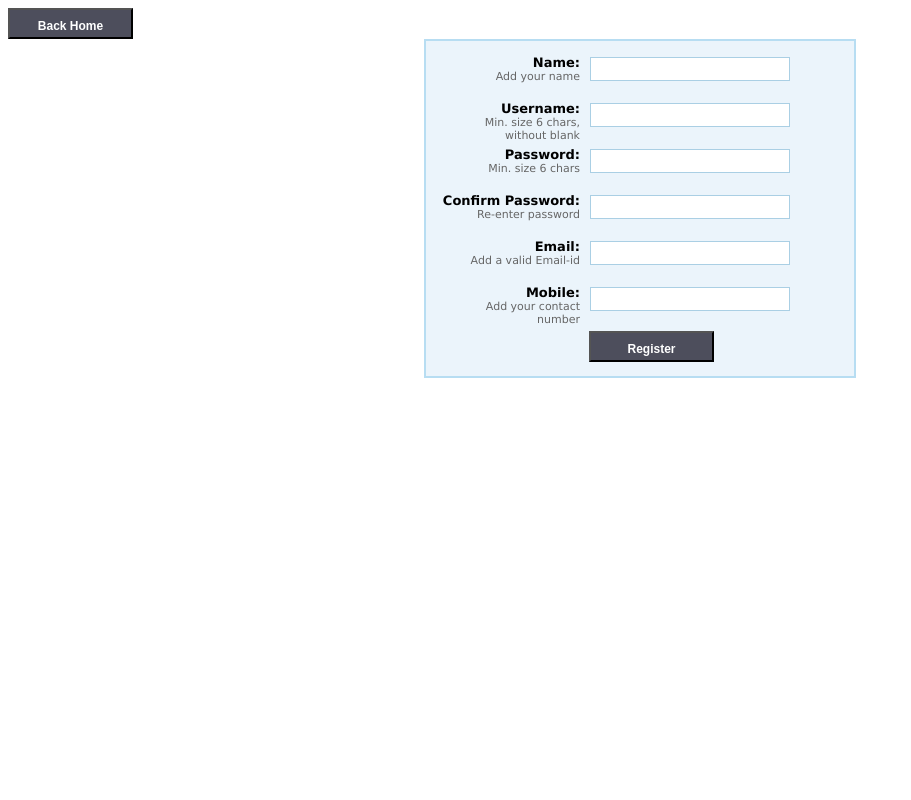
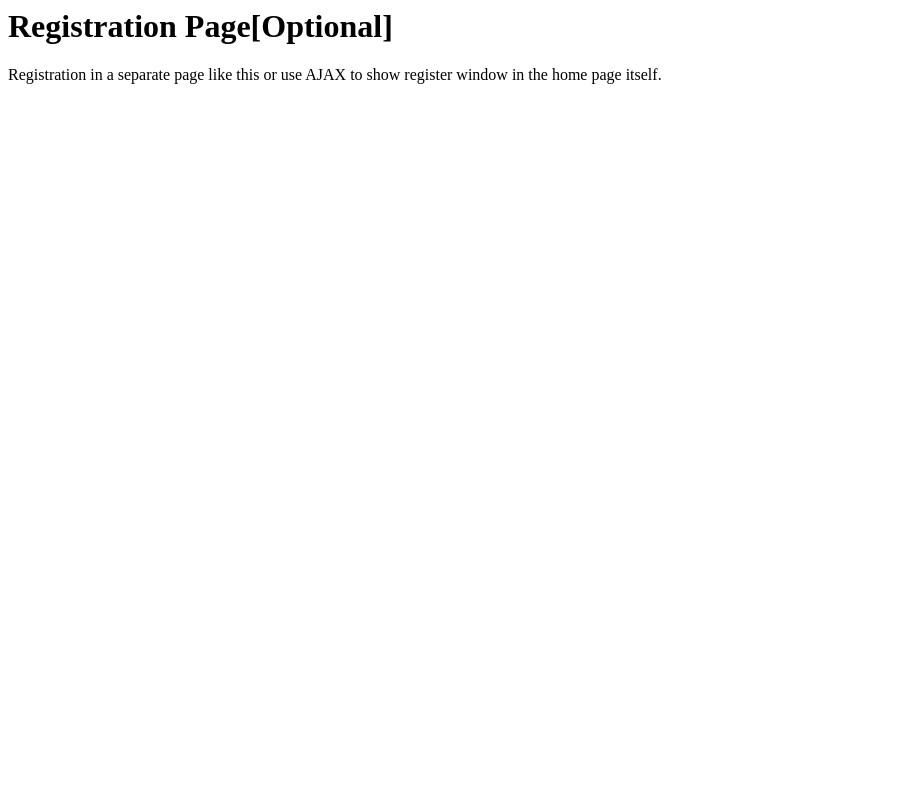
Before and after one commit to jithusunny/Genie, a PHP site: page /register.php in a window 1280 px wide. Shown: the whole page, without its empty margins (0-911 px from the left). Run offline with PHP 8.4, Linux system fonts and the light colour scheme.

Commit message:
first commit

```diff
--- a/index.php
+++ b/index.php
@@ -6,7 +6,7 @@
 
     <body>
         <div>
-	    <form name="register" method="link" action="register.php">
+	    <form id="stylized" name="register" method="link" action="register.php">
 	        <button type="submit">Register</button>
 	    </form>
 	</div>
@@ -18,10 +18,9 @@
                 <input type="text" name="uname" id="uname">
 
                 <label>Password:</label>
-                <input type="text" name="pwd" id="pwd">
+                <input type="password" name="pwd" id="pwd">
 
                 <button type="submit">Log in</button>
-
             </form>
         </div>
     </body>
--- a/register.php
+++ b/register.php
@@ -1,64 +1,5 @@
 <html>
-    <head>
-        <title>Genie - Registration</title>
-        <link href="./style/base-style.css" rel="stylesheet" type="text/css" />
-    </head>
+<h1>Registration Page[Optional]</h1>
 
-    <body>
-        <div>
-	    <form name="home" method="link" action="index.php">
-
-	        <button type="submit">Back Home</button>
-	    </form>
-	</div>
-
-        <div id="stylized" class="login-box">
-            <form id="form" name="form" method="post" action="validate_registration.php">
-
-                <label>Name:
-                    <span class="small">
-                        Add your name
-                    </span>
-                </label>
-                <input type="text" name="name" id="name">
-
-                <label>Username:
-                    <span class="small">
-                        Min. size 6 chars, without blank
-                    </span>
-                </label>
-                <input type="text" name="uname" id="uname">
-
-                <label>Password:
-                    <span class="small">
-                        Min. size 6 chars
-                    </span>
-                </label>
-                <input type="text" name="pwd1" id="pwd1">
-
-                <label>Confirm Password:
-                    <span class="small">
-                        Re-enter password
-                    </span>
-                </label>
-                <input type="text" name="pwd2" id="pwd2">
-
-                <label>Email:
-                    <span class="small">
-                        Add a valid Email-id
-                    </span>
-                </label>
-                <input type="text" name="email" id="email">
-
-                <label>Mobile:
-                    <span class="small">
-                        Add your contact number
-                    </span>
-                </label>
-                <input type="text" name="mob" id="mob">
-
-                <button type="submit">Register</button>
-            </form>
-        </div>
-    </body>
+Registration in a separate page like this or use AJAX to show register window in the home page itself.
 </html>
--- a/style/base-style.css
+++ b/style/base-style.css
@@ -1,80 +1,44 @@
 body{
-font-family:"Lucida Grande", "Lucida Sans Unicode", Verdana, Arial, Helvetica, sans-serif;
-font-size:13px;
+  font-family:"Lucida Grande", "Lucida Sans Unicode", Verdana, Arial, Helvetica, sans-serif;
+  font-size:15px;
 }
 
-p, h1, form{border:0; margin:0; padding:0;}
-
-button {
-margin:0 auto;
-clear:both;
-width:125px;
-height:31px;
-background:#4D4E5C;
-text-align:center;
-line-height:31px;
-color:#FFFFFF;
-font-size:12px;
-font-weight:bold;
+.login-box {
+  font-weight:bold;
+  background-color:#ebf4fb;
+  border:solid 2px #b7ddf2;
+  margin:auto;
+  width:250px;
+  padding: 1cm;
 }
 
-/* ----------- Login-Box ----------- */
-.login-box{
-margin:0 auto;
-width:400px;
-padding:14px;
-border:solid 2px #b7ddf2;
-background:#ebf4fb;
+#stylized label {
+  display:block;
+  text-align:left;
+  width:100px;
 }
 
-/* ----------- stylized ----------- */
-
-#stylized h1 {
-font-size:14px;
-font-weight:bold;
-margin-bottom:8px;
+#stylized input {
+  border: 2px solid #b7ddf2;
 }
 
-#stylized p{
-font-size:11px;
-color:#666666;
-margin-bottom:20px;
-border-bottom:solid 1px #b7ddf2;
-padding-bottom:10px;
-}
-
-#stylized label{
-display:block;
-font-weight:bold;
-text-align:right;
-width:140px;
-float:left;
-}
-
-#stylized .small{
-color:#666666;
-display:block;
-font-size:11px;
-font-weight:normal;
-text-align:right;
-width:140px;
-}
-
-#stylized input{
-float:left;
-font-size:12px;
-padding:4px 2px;
-border:solid 1px #aacfe4;
-width:200px;
-margin:2px 0 20px 10px;
-}
-
-stylized input:hover {
+#stylized input:hover {
   border: 2px solid #bFD4D7;
 }
 
-#stylized button{
-margin-left:149px;
+#stylized button {
+  margin-top:10px;
+  display:block;
+  clear:both;
+  min-width: 2cm;
+  text-align: center;
+  font-size: 12px;
+  font-weight: bold;
+  height:26;
+  line-height:31px;
+  padding: 2px 2px;
+  border: 1px solid #dadada;
+  background-color: #f2f2f2;
 }
 
 #stylized button:hover {
```
Also changed, not shown: function/dbconf.php (added, +11 -0 lines), webtop.php (+28 -9 lines), 1 other file.
